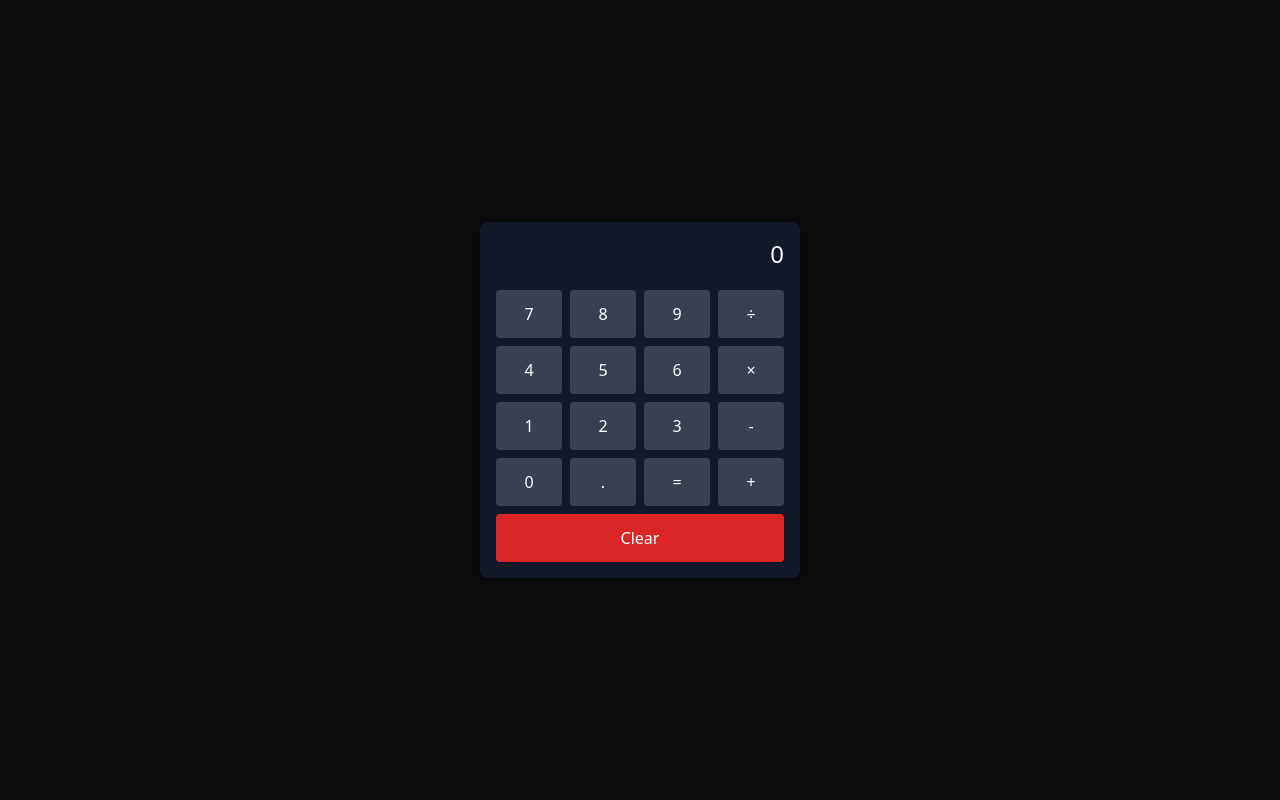
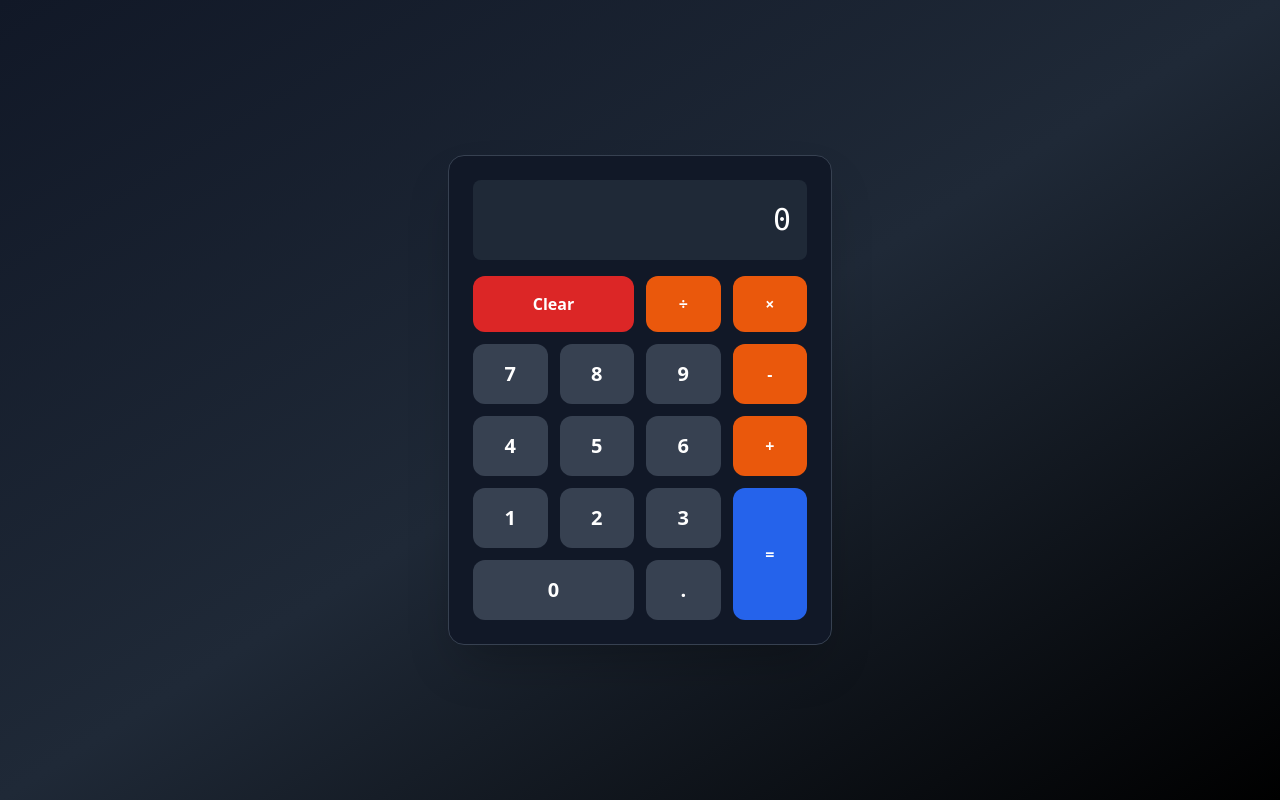
Before and after one commit to ELOVESY/Chatin, a Next.js app: page / in a window 1280 px wide. Built offline with nearby package versions, Linux system fonts and the light colour scheme.

Commit message:
feat: complete calculator and chat improvements

```diff
--- a/app/page.tsx
+++ b/app/page.tsx
@@ -27,14 +27,14 @@ export default function HomePage() {
 
   if (!unlocked) {
     return (
-      <main className="min-h-screen flex items-center justify-center p-6">
+      <main className="min-h-screen flex items-center justify-center p-4 bg-gradient-to-br from-gray-900 via-gray-800 to-black">
         <Calculator onUnlock={handleUnlock} />
       </main>
     );
   }
 
   return (
-    <main className="min-h-screen">
+    <main className="min-h-screen bg-gray-900">
       <Chat me={username ?? getUsername() ?? ''} />
     </main>
   );
--- a/components/Calculator.tsx
+++ b/components/Calculator.tsx
@@ -3,38 +3,220 @@ import { useState } from 'react';
 
 export default function Calculator({ onUnlock }: { onUnlock: () => void }) {
   const [display, setDisplay] = useState('0');
-  const [last6, setLast6] = useState('');
+  const [prevValue, setPrevValue] = useState<number | null>(null);
+  const [operation, setOperation] = useState<string | null>(null);
+  const [waitingForNewValue, setWaitingForNewValue] = useState(false);
+  const [secretSequence, setSecretSequence] = useState('');
 
-  function pushDigit(d: string) {
-    if (!d) return;
-    const next = (display === '0' ? d : display + d).slice(0, 18);
-    setDisplay(next);
-    const tail = (last6 + d).slice(-6);
-    setLast6(tail);
-    if (tail === '314159') onUnlock();
+  function inputDigit(digit: string) {
+    if (waitingForNewValue) {
+      setDisplay(digit);
+      setWaitingForNewValue(false);
+    } else {
+      setDisplay(display === '0' ? digit : display + digit);
+    }
+
+    // Track secret sequence
+    const newSequence = (secretSequence + digit).slice(-8);
+    setSecretSequence(newSequence);
+    if (newSequence === '0+314519') {
+      onUnlock();
+    }
+  }
+
+  function inputOperation(nextOperation: string) {
+    const inputValue = parseFloat(display);
+
+    if (prevValue === null) {
+      setPrevValue(inputValue);
+    } else if (operation) {
+      const currentValue = prevValue || 0;
+      const newValue = performCalculation();
+
+      setDisplay(String(newValue));
+      setPrevValue(newValue);
+    }
+
+    setWaitingForNewValue(true);
+    setOperation(nextOperation);
+
+    // Track operation in secret sequence
+    const newSequence = (secretSequence + nextOperation).slice(-8);
+    setSecretSequence(newSequence);
+    if (newSequence === '0+314519') {
+      onUnlock();
+    }
+  }
+
+  function performCalculation() {
+    const inputValue = parseFloat(display);
+    const currentValue = prevValue || 0;
+
+    switch (operation) {
+      case '+':
+        return currentValue + inputValue;
+      case '-':
+        return currentValue - inputValue;
+      case '×':
+        return currentValue * inputValue;
+      case '÷':
+        return inputValue !== 0 ? currentValue / inputValue : 0;
+      default:
+        return inputValue;
+    }
+  }
+
+  function calculate() {
+    if (prevValue !== null && operation) {
+      const newValue = performCalculation();
+      setDisplay(String(newValue));
+      setPrevValue(null);
+      setOperation(null);
+      setWaitingForNewValue(true);
+    }
+  }
+
+  function clear() {
+    setDisplay('0');
+    setPrevValue(null);
+    setOperation(null);
+    setWaitingForNewValue(false);
+    setSecretSequence('');
+  }
+
+  function inputDecimal() {
+    if (waitingForNewValue) {
+      setDisplay('0.');
+      setWaitingForNewValue(false);
+    } else if (display.indexOf('.') === -1) {
+      setDisplay(display + '.');
+    }
   }
 
   return (
-    <div className="w-full max-w-xs p-4 bg-gray-900 rounded-lg shadow">
-      <div className="text-right text-white text-2xl mb-3 h-10">{display}</div>
-      <div className="grid grid-cols-4 gap-2">
-        {['7','8','9','÷','4','5','6','×','1','2','3','-','0','.','=','+'].map((k) => (
-          <button
-            key={k}
-            className="py-3 rounded bg-gray-700 text-white"
-            onClick={() => pushDigit(/\d|\./.test(k) ? k : '')}
-          >
-            {k}
-          </button>
-        ))}
+    <div className="w-full max-w-sm mx-auto p-6 bg-gray-900 rounded-2xl shadow-2xl border border-gray-700">
+      <div className="bg-gray-800 rounded-lg p-4 mb-4">
+        <div className="text-right text-white text-3xl font-mono h-12 flex items-center justify-end overflow-hidden">
+          {display}
+        </div>
+        {operation && (
+          <div className="text-right text-gray-400 text-sm mt-1">
+            {prevValue} {operation}
+          </div>
+        )}
+      </div>
+
+      <div className="grid grid-cols-4 gap-3">
+        {/* Row 1 */}
         <button
-          className="col-span-4 py-3 rounded bg-red-600 text-white"
-          onClick={() => {
-            setDisplay('0');
-            setLast6('');
-          }}
+          className="col-span-2 py-4 rounded-xl bg-red-600 hover:bg-red-500 text-white font-semibold transition-colors"
+          onClick={clear}
         >
           Clear
+        </button>
+        <button
+          className="py-4 rounded-xl bg-orange-600 hover:bg-orange-500 text-white font-semibold transition-colors"
+          onClick={() => inputOperation('÷')}
+        >
+          ÷
+        </button>
+        <button
+          className="py-4 rounded-xl bg-orange-600 hover:bg-orange-500 text-white font-semibold transition-colors"
+          onClick={() => inputOperation('×')}
+        >
+          ×
+        </button>
+
+        {/* Row 2 */}
+        <button
+          className="py-4 rounded-xl bg-gray-700 hover:bg-gray-600 text-white text-xl font-semibold transition-colors"
+          onClick={() => inputDigit('7')}
+        >
+          7
+        </button>
+        <button
+          className="py-4 rounded-xl bg-gray-700 hover:bg-gray-600 text-white text-xl font-semibold transition-colors"
+          onClick={() => inputDigit('8')}
+        >
+          8
+        </button>
+        <button
+          className="py-4 rounded-xl bg-gray-700 hover:bg-gray-600 text-white text-xl font-semibold transition-colors"
+          onClick={() => inputDigit('9')}
+        >
+          9
+        </button>
+        <button
+          className="py-4 rounded-xl bg-orange-600 hover:bg-orange-500 text-white font-semibold transition-colors"
+          onClick={() => inputOperation('-')}
+        >
+          -
+        </button>
+
+        {/* Row 3 */}
+        <button
+          className="py-4 rounded-xl bg-gray-700 hover:bg-gray-600 text-white text-xl font-semibold transition-colors"
+          onClick={() => inputDigit('4')}
+        >
+          4
+        </button>
+        <button
+          className="py-4 rounded-xl bg-gray-700 hover:bg-gray-600 text-white text-xl font-semibold transition-colors"
+          onClick={() => inputDigit('5')}
+        >
+          5
+        </button>
+        <button
+          className="py-4 rounded-xl bg-gray-700 hover:bg-gray-600 text-white text-xl font-semibold transition-colors"
+          onClick={() => inputDigit('6')}
+        >
+          6
+        </button>
+        <button
+          className="py-4 rounded-xl bg-orange-600 hover:bg-orange-500 text-white font-semibold transition-colors"
+          onClick={() => inputOperation('+')}
+        >
+          +
+        </button>
+
+        {/* Row 4 */}
+        <button
+          className="py-4 rounded-xl bg-gray-700 hover:bg-gray-600 text-white text-xl font-semibold transition-colors"
+          onClick={() => inputDigit('1')}
+        >
+          1
+        </button>
+        <button
+          className="py-4 rounded-xl bg-gray-700 hover:bg-gray-600 text-white text-xl font-semibold transition-colors"
+          onClick={() => inputDigit('2')}
+        >
+          2
+        </button>
+        <button
+          className="py-4 rounded-xl bg-gray-700 hover:bg-gray-600 text-white text-xl font-semibold transition-colors"
+          onClick={() => inputDigit('3')}
+        >
+          3
+        </button>
+        <button
+          className="row-span-2 py-4 rounded-xl bg-blue-600 hover:bg-blue-500 text-white font-semibold transition-colors"
+          onClick={calculate}
+        >
+          =
+        </button>
+
+        {/* Row 5 */}
+        <button
+          className="col-span-2 py-4 rounded-xl bg-gray-700 hover:bg-gray-600 text-white text-xl font-semibold transition-colors"
+          onClick={() => inputDigit('0')}
+        >
+          0
+        </button>
+        <button
+          className="py-4 rounded-xl bg-gray-700 hover:bg-gray-600 text-white text-xl font-semibold transition-colors"
+          onClick={inputDecimal}
+        >
+          .
         </button>
       </div>
     </div>
```
Also changed, not shown: components/Chat.tsx (+114 -27 lines).
